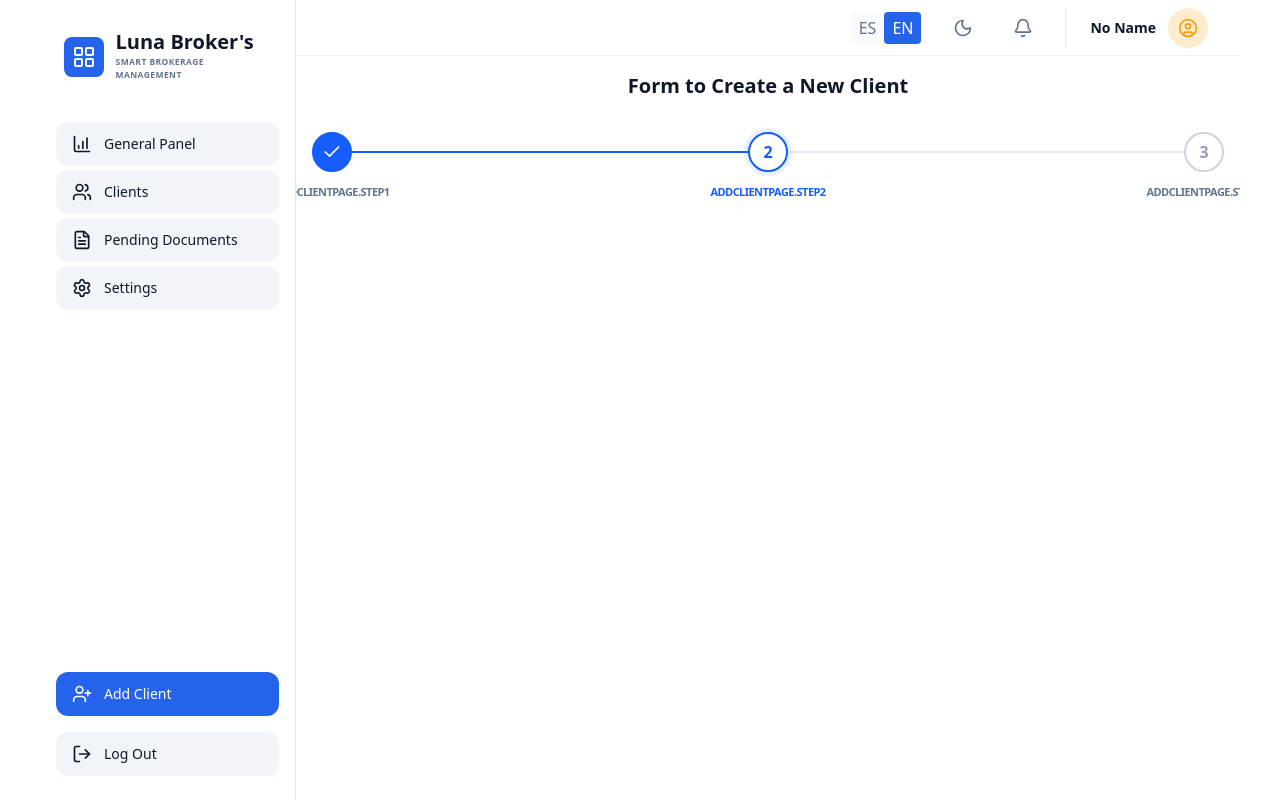
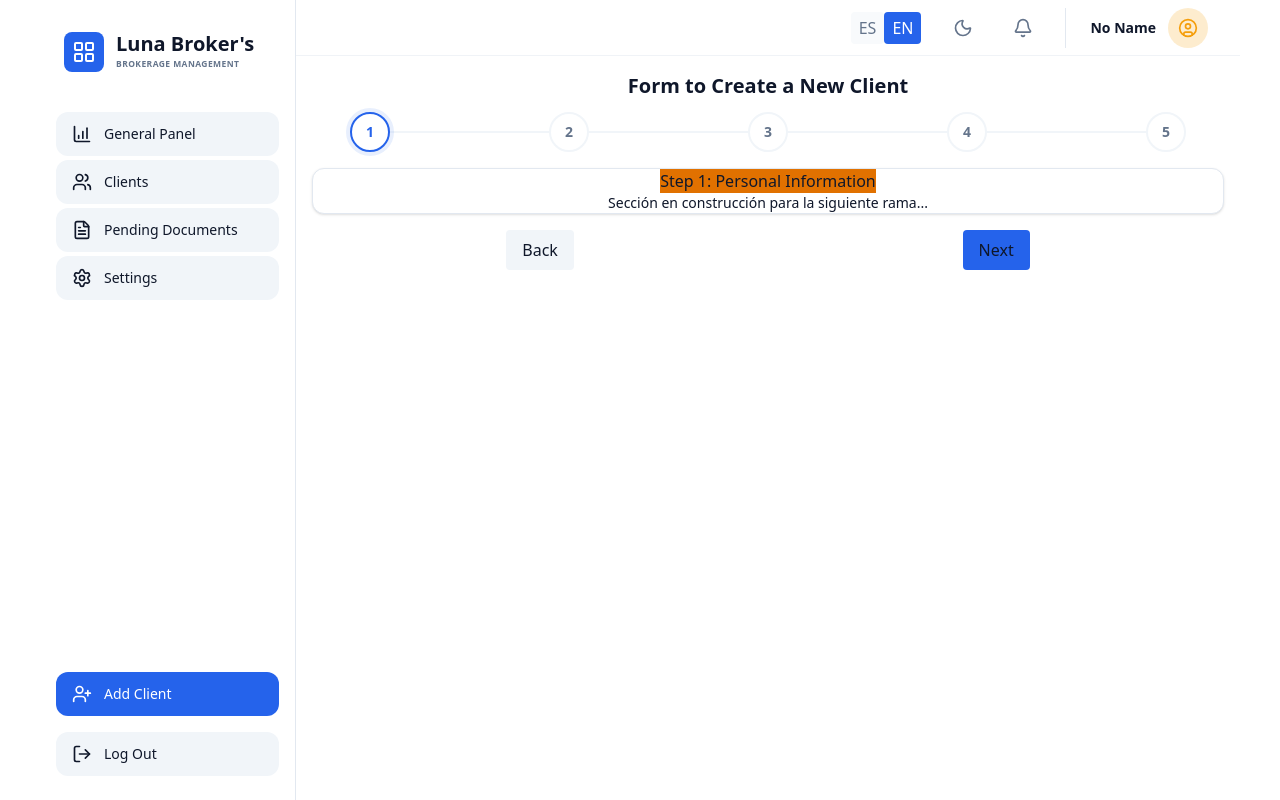
Before and after one commit to Edjhernandez/broker-crm-usa, a Next.js app: page /en/addClient in a window 1280 px wide. Built offline with nearby package versions, Linux system fonts and the light colour scheme; no server answers.

Commit message:
feat: enhance add client stepper with navigation and update translations

```diff
--- a/messages/en.json
+++ b/messages/en.json
@@ -17,7 +17,7 @@
     },
     "dashboard": {
         "asideBar": {
-            "slogan": "Smart Brokerage Management",
+            "slogan": "Brokerage Management",
             "generalPanel": "General Panel",
             "clients": "Clients",
             "pendingDocuments": "Pending Documents",
@@ -36,6 +36,13 @@
         "confirmationMessage": "Are you sure you want to log out?"
     },
     "addClientPage": {
-        "title": "Form to Create a New Client"
+        "title": "Form to Create a New Client",
+        "step1": "Personal Information",
+        "step2": "Contact Information",
+        "step3": "Insurance Details",
+        "step4": "Review & Submit",
+        "step5": "Confirmation",
+        "back": "Back",
+        "next": "Next"
     }
 }
--- a/messages/es.json
+++ b/messages/es.json
@@ -17,7 +17,7 @@
     },
     "dashboard": {
         "asideBar": {
-            "slogan": "Gestión inteligente de corretaje",
+            "slogan": "Gestión de corretaje",
             "generalPanel": "Panel General",
             "clients": "Clientes",
             "pendingDocuments": "Documentos Pendientes",
@@ -36,6 +36,13 @@
         "confirmationMessage": "¿Está seguro de que desea cerrar sesión?"
     },
     "addClientPage": {
-        "title": "Formulario para Crear un Nuevo Cliente"
+        "title": "Formulario para Crear un Nuevo Cliente",
+        "step1": "Información Personal",
+        "step2": "Información de Contacto",
+        "step3": "Detalles del Seguro",
+        "step4": "Revisar y Enviar",
+        "step5": "Confirmación",
+        "back": "Atrás",
+        "next": "Siguiente"
     }
 }
--- a/src/app/[locale]/(auth)/login/page.tsx
+++ b/src/app/[locale]/(auth)/login/page.tsx
@@ -73,10 +73,10 @@ export default function LoginPage() {
   return (
     <div
       className={`flex min-h-screen flex-col items-center justify-center p-4 transition-colors duration-300
-        bg-background text-foreground`}
+        bg-background text-foreground max-w-300 mx-auto`}
     >
       {/* Top Bar */}
-      <div className="absolute top-0 left-0 right-0 p-4 flex justify-end items-center gap-4">
+      <div className="absolute top-0 left-0 right-0 p-4 flex justify-end items-center gap-4 max-w-300 mx-auto">
         <LanguageToggle />
         <ThemeToggle />
       </div>
@@ -131,7 +131,7 @@ export default function LoginPage() {
           <button
             type="submit"
             disabled={loading}
-            className={`w-full p-2 rounded font-bold transition-colors bg-primary hover:bg-primary-hover text-primary-foreground disabled:bg-muted`}
+            className={`w-full p-2 rounded font-bold transition-colors bg-primary hover:bg-primary-hover text-primary-foreground disabled:bg-secondary disabled:text-secondary-foreground ${loading ? "cursor-not-allowed" : ""}`}
           >
             {loading ? t("checking") : t("submit")}
           </button>
--- a/src/app/[locale]/(dashboard)/addClient/page.tsx
+++ b/src/app/[locale]/(dashboard)/addClient/page.tsx
@@ -2,21 +2,55 @@
 
 import StepIndicator from "@/components/form/StepIndicator";
 import { useTranslations } from "next-intl";
+import { useState } from "react";
 
 export default function AddClientPage() {
   const t = useTranslations("addClientPage");
+  const [currentStep, setCurrentStep] = useState(1);
+
+  const handleNext = () => setCurrentStep((prev) => Math.min(prev + 1, 5));
+  const handleBack = () => setCurrentStep((prev) => Math.max(prev - 1, 1));
 
   return (
     <div className="flex flex-col justify-center items-center">
-      <h1 className="text-xl font-semibold mb-4 text-foreground">
-        {t("title")}
-      </h1>
-      {/* Add your form or content for adding a client here */}
-      <div className="w-full">
+      <h1 className="text-xl font-semibold text-foreground">{t("title")}</h1>
+      {/* navigation bar */}
+      <div className="w-11/12 my-2">
         <StepIndicator
-          steps={[t("step1"), t("step2"), t("step3")]}
-          currentStep={2}
+          totalSteps={5} // Total number of steps in the form
+          currentStep={currentStep}
         />
+      </div>
+
+      {/* Content for adding a client here */}
+      <div className="bg-background rounded-xl border border-border shadow-sm flex-1 w-full mt-1">
+        <div className="flex flex-col items-center justify-start h-full text-secondary-foreground">
+          {/* sections for information */}
+          <p className="text-base font-medium bg-amber-600">
+            Step {currentStep}: {t(`step${currentStep}`)}
+          </p>
+          <p className="text-sm">
+            Sección en construcción para la siguiente rama...
+          </p>
+        </div>
+      </div>
+
+      {/* Navigation buttons */}
+      <div className="flex justify-around w-full mt-4">
+        <button
+          className="px-4 py-2 bg-secondary text-secondary-foreground rounded"
+          onClick={handleBack}
+          disabled={currentStep === 1}
+        >
+          {t("back")}
+        </button>
+        <button
+          className="px-4 py-2 bg-primary text-foreground rounded"
+          onClick={handleNext}
+          disabled={currentStep === 5}
+        >
+          {t("next")}
+        </button>
       </div>
     </div>
   );
--- a/src/app/[locale]/layout.tsx
+++ b/src/app/[locale]/layout.tsx
@@ -26,7 +26,7 @@ export default async function RootLayout({ children, params }: Props) {
 
   return (
     <html suppressHydrationWarning={true} lang={locale}>
-      <body className="bg-background text-foreground transition-colors duration-300">
+      <body className="bg-background text-foreground transition-colors duration-300 max-w-300 mx-auto">
         <NextIntlClientProvider locale={locale} messages={messages}>
           <ThemeProvider
             attribute="class"
--- a/src/components/form/StepIndicator.tsx
+++ b/src/components/form/StepIndicator.tsx
@@ -2,59 +2,54 @@ import { Check } from "lucide-react";
 
 interface StepIndicatorProps {
   currentStep: number;
-  steps: string[];
+  totalSteps: number;
 }
 
 export default function StepIndicator({
   currentStep,
-  steps,
+  totalSteps,
 }: StepIndicatorProps) {
+  // Create an array of step numbers based on totalSteps
+  const stepsArray = Array.from({ length: totalSteps }, (_, i) => i + 1);
+
   return (
-    <div className="w-full py-4 mb-8">
+    <div className="w-full py-1">
       <div className="flex items-center justify-between relative">
-        {/* last line */}
-        <div className="absolute top-1/2 left-0 w-full h-0.5 bg-slate-200 -translate-y-1/2 z-0" />
+        {/* Background line (Base) */}
+        <div className="absolute top-1/2 left-0 w-full h-0.5 bg-secondary -translate-y-1/2 z-0" />
 
-        {/* active progress line */}
+        {/* Active progress line */}
         <div
-          className="absolute top-1/2 left-0 h-0.5 bg-blue-600 -translate-y-1/2 transition-all duration-500 z-0"
+          className="absolute top-1/2 left-0 h-0.5 bg-primary -translate-y-1/2 transition-all duration-500 z-0"
           style={{
-            width: `${((currentStep - 1) / (steps.length - 1)) * 100}%`,
+            width: `${((currentStep - 1) / (totalSteps - 1)) * 100}%`,
           }}
         />
 
-        {steps.map((step, index) => {
-          const stepNumber = index + 1;
+        {stepsArray.map((stepNumber) => {
           const isCompleted = currentStep > stepNumber;
           const isActive = currentStep === stepNumber;
 
           return (
             <div
-              key={step}
-              className="relative z-10 flex flex-col items-center gap-2"
+              key={stepNumber}
+              className="relative z-10 flex flex-col items-center"
             >
               <div
                 className={`w-10 h-10 rounded-full flex items-center justify-center border-2 transition-all duration-300 ${
                   isCompleted
-                    ? "bg-blue-600 border-blue-600 text-white"
+                    ? "bg-primary border-primary text-primary-foreground"
                     : isActive
-                      ? "bg-white border-blue-600 text-blue-600 shadow-[0_0_0_4px_rgba(37,99,235,0.1)]"
-                      : "bg-white border-slate-300 text-slate-400"
+                      ? "bg-background border-primary text-primary shadow-[0_0_0_4px_rgba(37,99,235,0.1)]"
+                      : "bg-background border-secondary text-muted-foreground"
                 }`}
               >
                 {isCompleted ? (
                   <Check size={20} />
                 ) : (
-                  <span className="font-semibold">{stepNumber}</span>
+                  <span className="font-semibold text-sm">{stepNumber}</span>
                 )}
               </div>
-              <span
-                className={`text-[11px] font-bold uppercase tracking-tighter absolute -bottom-7 whitespace-nowrap ${
-                  isActive ? "text-blue-600" : "text-slate-500"
-                }`}
-              >
-                {step}
-              </span>
             </div>
           );
         })}
```
